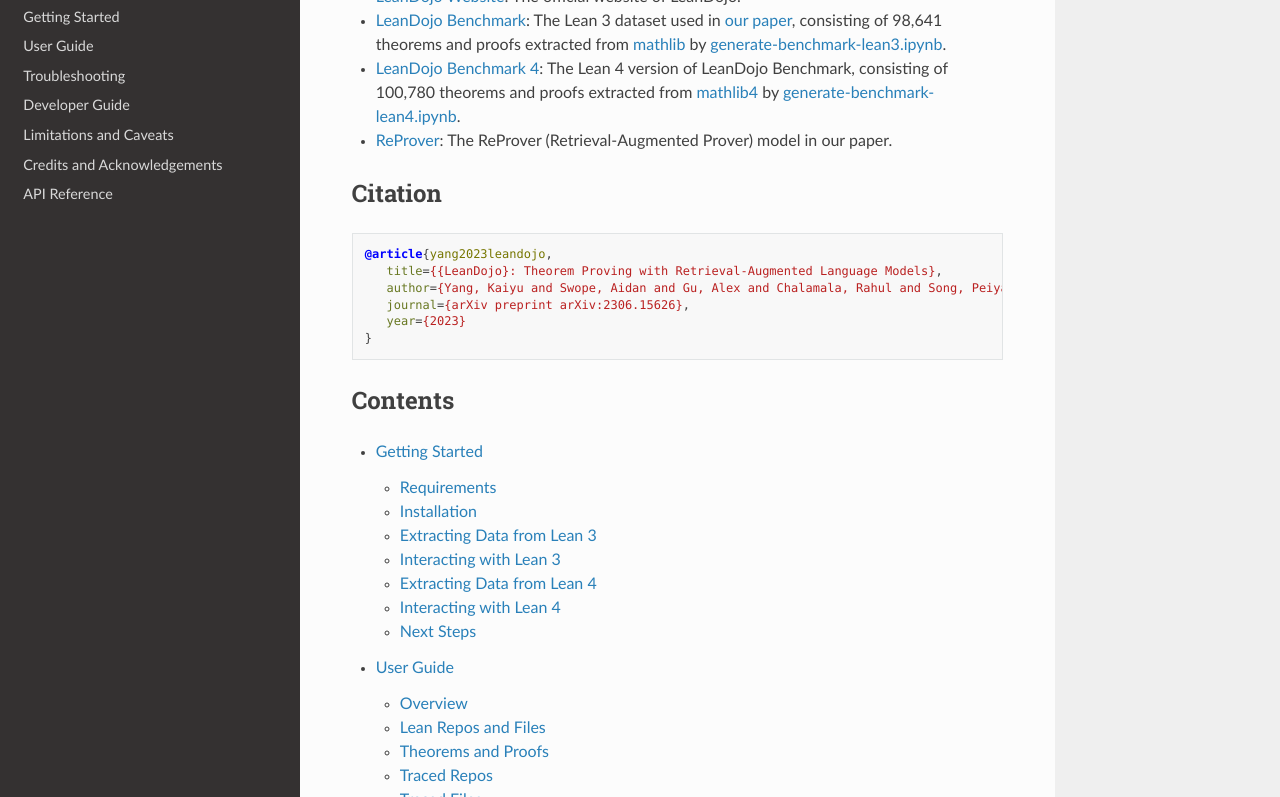
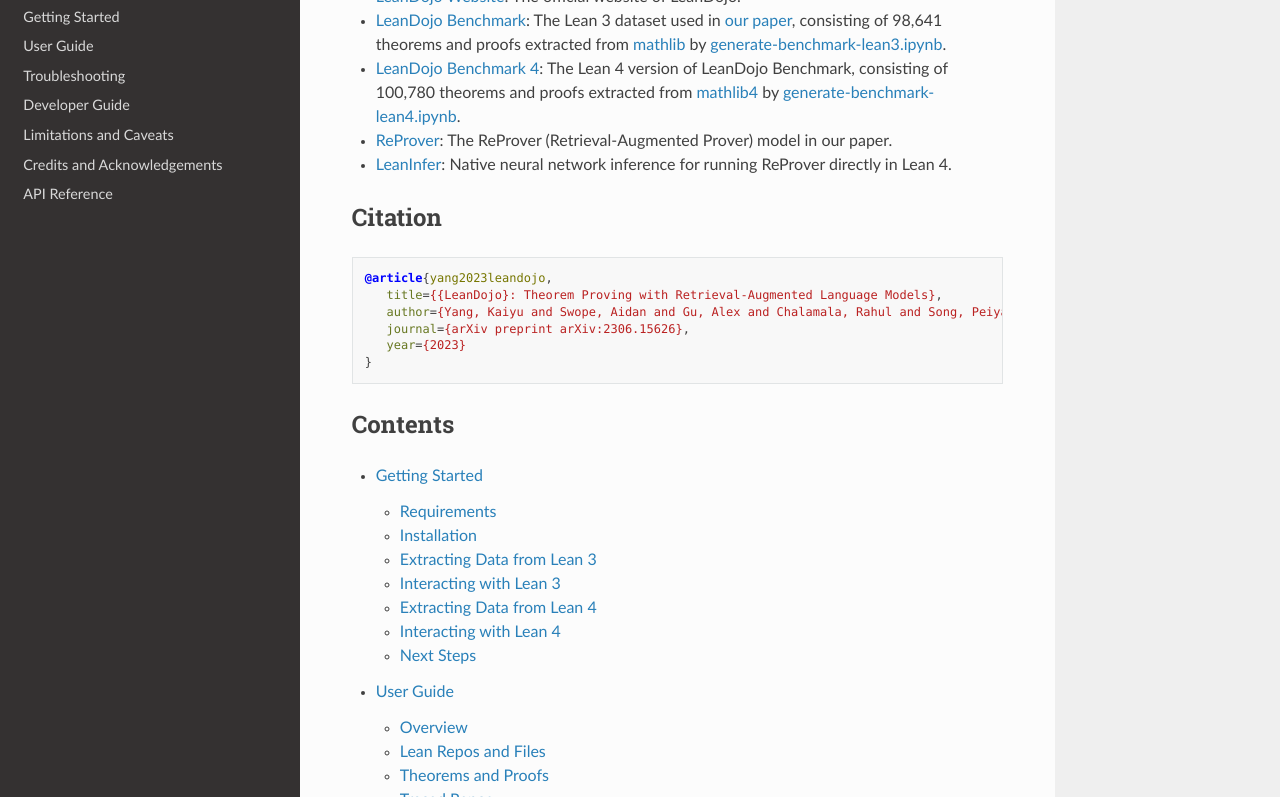
Before and after one commit to lean-dojo/LeanDojo, a Sphinx documentation site: the page built from docs/source/index.rst, in a window 1280 px wide and 900 px high, scrolled down 821 px, cut to the strip 103-900 px from the top of the window. Built offline with Sphinx 7.4.7 and the Read the Docs theme 2.0.0, drawn with Linux system fonts in a browser that asks for light colours.

Commit message:
Update index.rst

```diff
--- a/docs/source/index.rst
+++ b/docs/source/index.rst
@@ -20,7 +20,7 @@
 * `LeanDojo Benchmark <https://zenodo.org/record/8242196>`_: The Lean 3 dataset used in `our paper <https://arxiv.org/abs/2306.15626>`_, consisting of 98,641 theorems and proofs extracted from `mathlib <https://github.com/leanprover-community/mathlib/commits/32a7e535287f9c73f2e4d2aef306a39190f0b504>`_ by `generate-benchmark-lean3.ipynb <https://github.com/lean-dojo/LeanDojo/blob/main/scripts/generate-benchmark-lean3.ipynb>`_.
 * `LeanDojo Benchmark 4 <https://zenodo.org/record/8242200>`_: The Lean 4 version of LeanDojo Benchmark, consisting of 100,780 theorems and proofs extracted from `mathlib4 <https://github.com/leanprover-community/mathlib4/commit/5a919533f110b7d76410134a237ee374f24eaaad>`_ by `generate-benchmark-lean4.ipynb <https://github.com/lean-dojo/LeanDojo/blob/main/scripts/generate-benchmark-lean4.ipynb>`_.
 * `ReProver <https://github.com/lean-dojo/ReProver>`_: The ReProver (Retrieval-Augmented Prover) model in our paper.
-
+* `LeanInfer <https://github.com/lean-dojo/LeanInfer>`_: Native neural network inference for running ReProver directly in Lean 4.
 
 Citation
 ********
```
